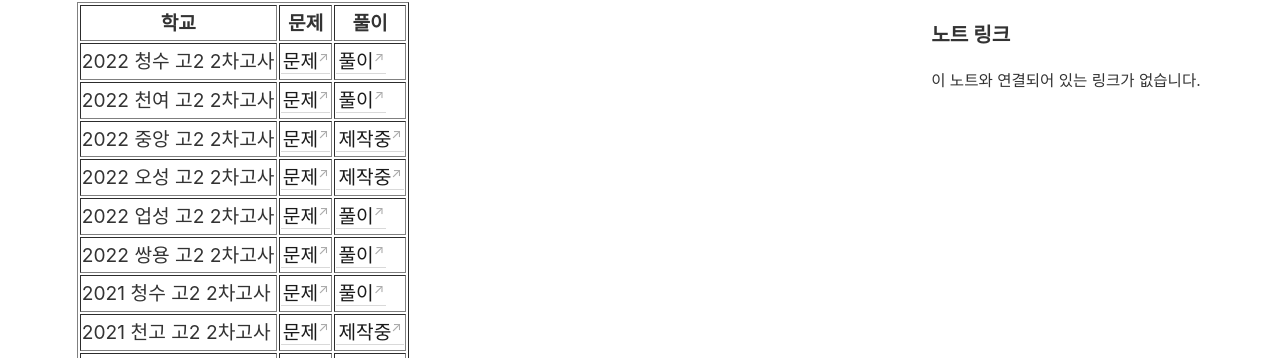
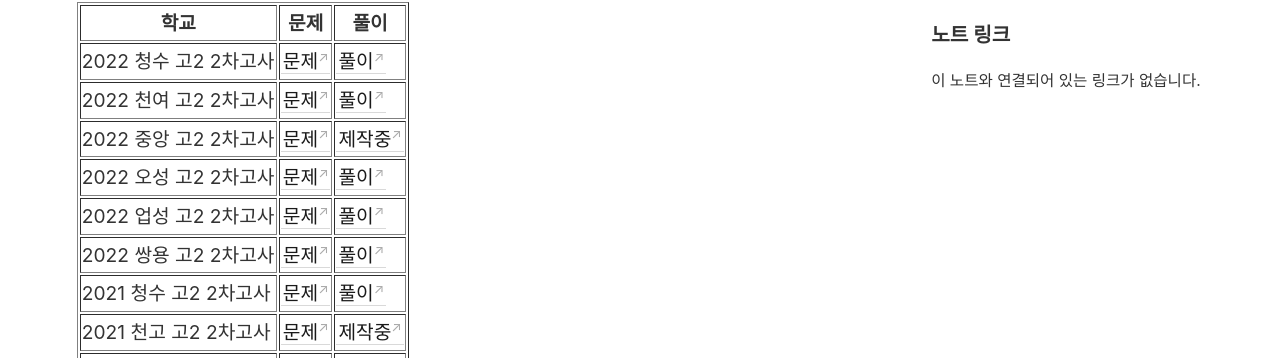
Before and after one commit to gwandae/test, a Jekyll site: the page built from _notes/고2 2차고사 대비 기출모음.md, in a window 1280 px wide. Shown: the part 255-613 px from the top of the page. Built offline with Jekyll 4.4.1, drawn with Linux system fonts in a browser that asks for light colours.

Commit message:
Update 고2 2차고사 대비 기출모음.md

```diff
--- a/_notes/고2 2차고사 대비 기출모음.md
+++ b/_notes/고2 2차고사 대비 기출모음.md
@@ -22,7 +22,7 @@ permalink: /2-2
 <tr>
 	<td>2022 오성 고2 2차고사</td>
     <td><a href="/pdf/test2nd/2022/2022 오성 고2 2차고사.pdf">문제</a></td>
-    <td><a href="/pdf/test2nd/2022풀이/%5B풀이%5D 2022 오성 고2 2차고사.pdf">제작중</a></td>
+    <td><a href="/pdf/test2nd/2022풀이/%5B풀이%5D 2022 오성 고2 2차고사.pdf">풀이</a></td>
   </tr>
      <tr>
 	<td>2022 업성 고2 2차고사</td>
```
